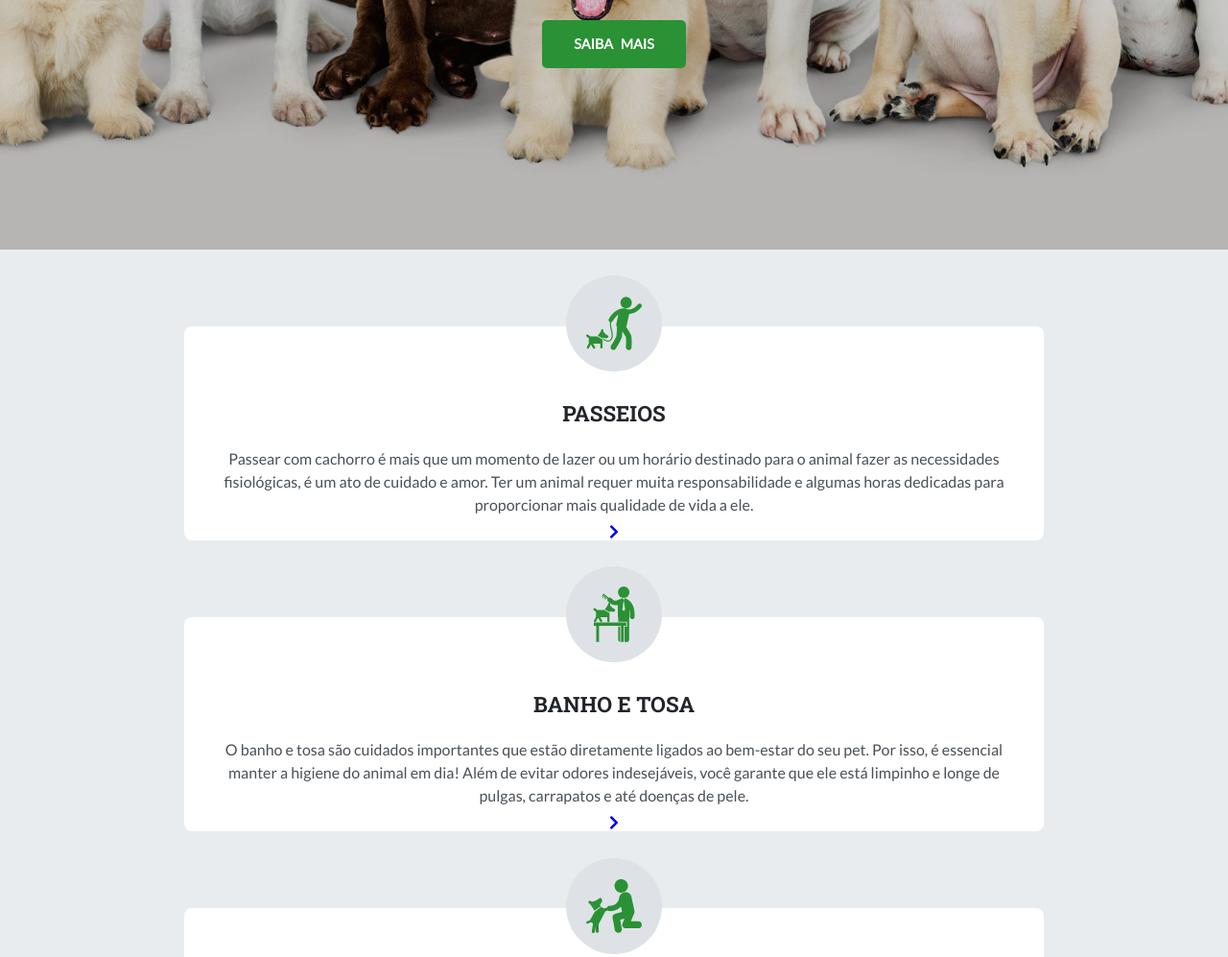
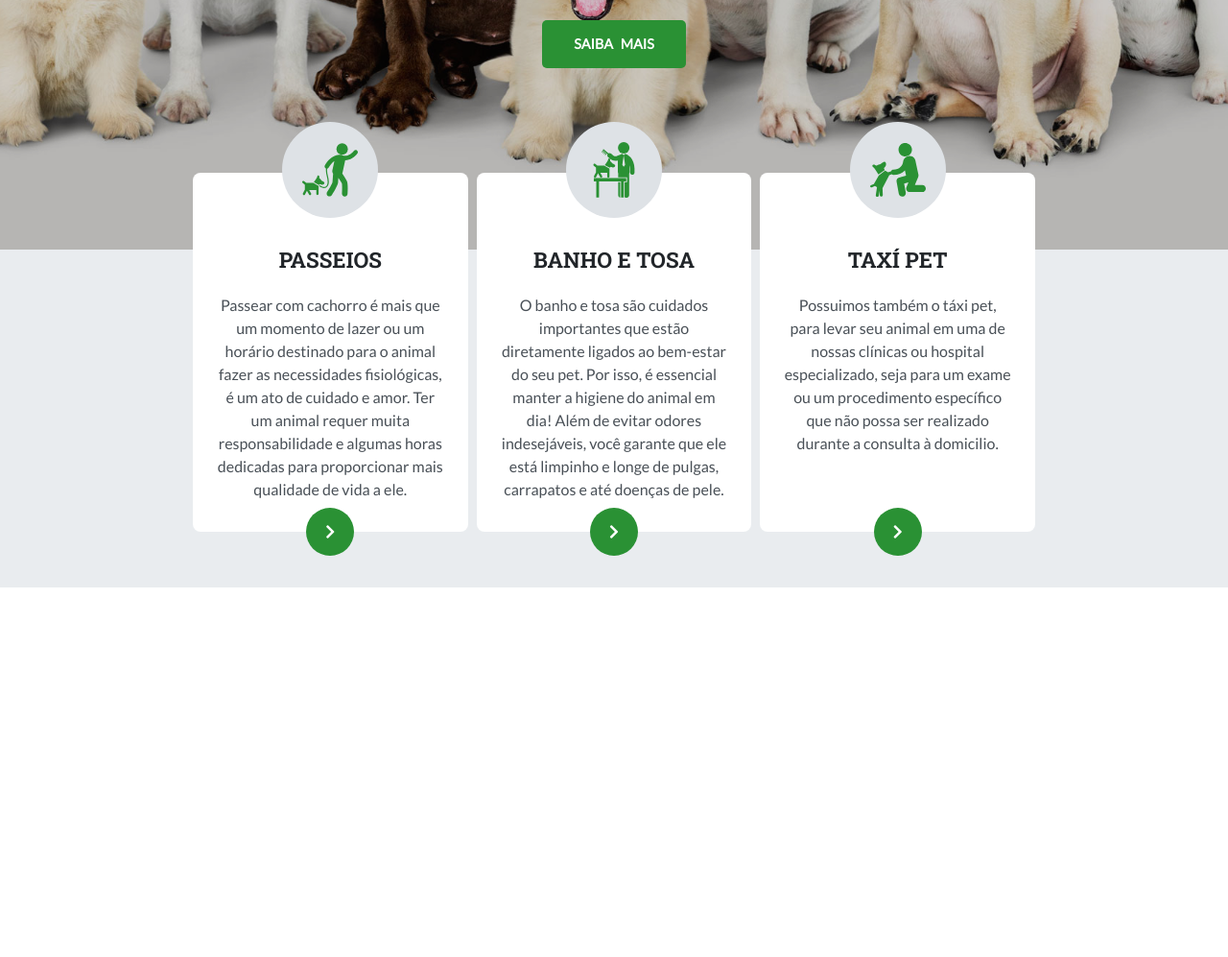
Before and after one commit to AdinaelSantos/Cuidar_Pet, a website: page index.html in a window 1280 px wide. Shown: the part 640-1637 px from the top of the page at 96% size. After the commit the page ends 1252 px from the top, so only its background shows below. Drawn offline with nearby package versions, Linux system fonts and the light colour scheme.

Commit message:
ajustes no cards.
definindo as medias querys

```diff
--- /dev/null
+++ b/assets/js/script.js
@@ -0,0 +1,8 @@
+const sCardArticle = document.querySelector('.s-cards');
+const sCardFilho = sCardArticle.firstElementChild;
+
+console.log(sCardArticle);
+
+///sCardArticle.addEventListiner('mousehover', function(){
+
+///})
--- a/index.html
+++ b/index.html
@@ -64,7 +64,7 @@
         </div>
       </nav>
     </header>
-    <main>
+    <main class="main">
       <section class="banner">
         <div class="banner-opacity">
           <div class="bloco">
@@ -192,5 +192,6 @@
     <!-- Optional JavaScript -->
     <!-- jQuery first, then Popper.js, then Bootstrap JS -->
     <script src="node_modules/bootstrap/dist/js/bootstrap.bundle.min.js"></script>
+    <script src="/assets/js/script.js"></script>
   </body>
 </html>
--- a/sass/componentes/_cards.scss
+++ b/sass/componentes/_cards.scss
@@ -3,11 +3,20 @@
     @include centralizar_column;
     background-color: $white;
     border-radius: .5rem;
-    margin-top: 5rem;
+    margin-top: 6rem;
+    transition: background-color 1s;
+    @media screen and (min-width:1024px){
+        width: 32%;
+        margin-top: 0;
+        &:last-child{
+            margin-right: 0;
+        }
+    }
     .s-card-icon{
         position: absolute;
         top: -3.8rem;
         background-color: $gray-300;
+        transition: background-color 1s;
         display: inline-block;
         margin: .5rem;
         @include circle(100px, 100px);
@@ -26,8 +35,49 @@
     }
     .s-paragraph{
         @include styleFont($textos, $fontSize_3, normal, $gray-700);
-        padding: .5rem 1.5rem ;
+        padding: .5rem 1.5rem 2rem;
         line-height: 1.5rem;
         text-align: center;
     }
+    .s-card-title, .s-paragraph{
+        transition: color 1s;
+   }
+
+    .s-card-link{
+        position: absolute;
+        bottom: -25px;
+        @include circle(50px, 50px);
+        @include centralizar;
+        background-color: $colorPrimary;
+        color: $white;
+        transition: background-color 1s, transform 1s;
+    }
+    &:hover{
+        background-color: $colorPrimary;
+        .s-card-title, .s-paragraph{
+             color: white
+        }
+        .s-card-icon,.s-card-link{
+            background-color: white;
+        }
+        .s-card-link{
+            color: $colorPrimary;
+            transform: translateX(1rem);
+        }
+    }
 }
+
+//// classe adicionada ou retirada dinamicamente ao passar o mouse nos cards.
+    ///#diamnic-card{
+    ///    background-color: $colorPrimary;
+    ///    .s-card-title, .s-paragraph{
+    ///        color: white
+    ///   }
+    ///   .s-card-icon,.s-card-link{
+    ///    background-color: white;
+    ///}
+    ///.s-card-link{
+    ///    color: $colorPrimary;
+    ///    transform: translateX(0);
+    ///}
+    ///}
--- a/sass/layout/_s-cards.scss
+++ b/sass/layout/_s-cards.scss
@@ -1,14 +1,31 @@
 .s-conteiner-card{
+    position: relative;
     width: 100%;
     height: auto;
+    padding-bottom: 4rem;
     background-color: $gray-200;
+    @media screen and (min-width:1024px){
+        padding: 13rem 0;
+    }
+    @media screen and (min-width:1200px){
+        padding: 11rem 0;
+    }
+    @media screen and (min-width:1350px){
+        padding: 9rem 0;
+    }
+
     .s-cards{
         @include blockSize_1;
         display: flex;
         flex-direction: column;
         justify-content: space-evenly;
-        @media screen and (min-width:768px){
+        @media screen and (min-width:1024px){
             @include blockSize_2;
+            flex-direction: row;
+            position: absolute;
+            top: -80px;
+            left: 50%;
+            transform: translateX(-50%);
         }
     }
 }
```
Also changed, not shown: assets/css/main.css, 1 other file. Lines whose indentation alone changed are shown as unchanged.
